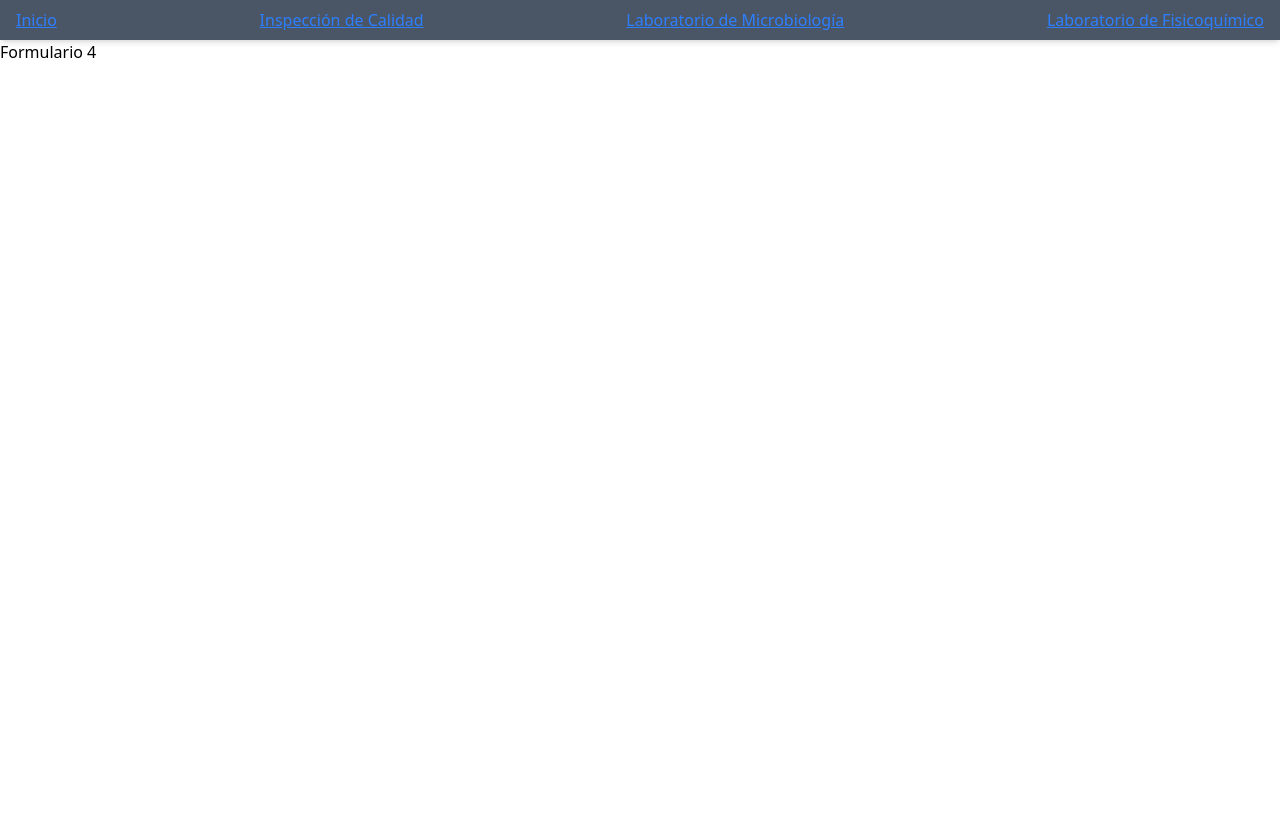
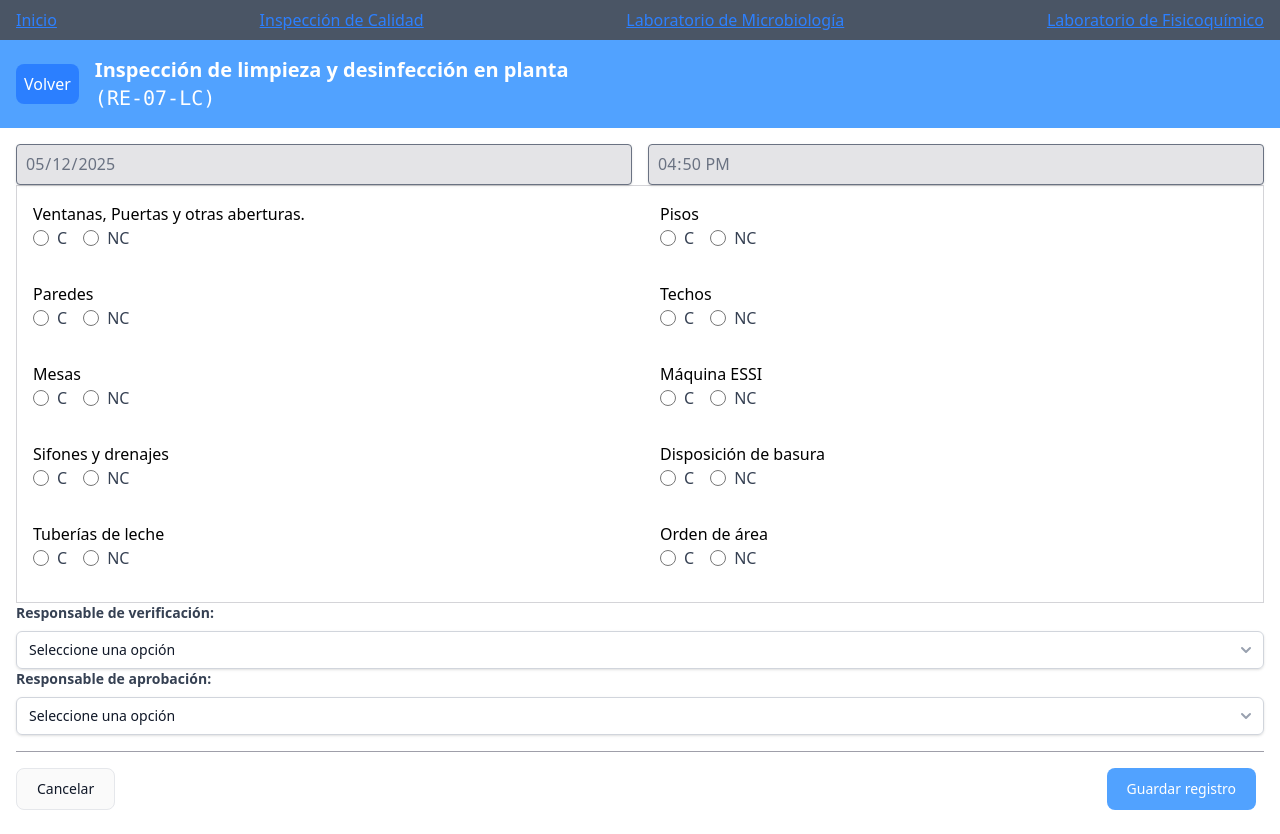
Before and after one commit to chrisladzamach/SCI, a React (Vite) app: page /form4 in a window 1280 px wide. Before the commit the page ends 800 px from the top, so only its background shows below. Built offline with nearby package versions, Linux system fonts and the light colour scheme.

Commit message:
añadidos los requisitos de C y NC al formulario 42

```diff
--- /dev/null
+++ b/src/components/atoms/inputs/InputCNC.tsx
@@ -0,0 +1,46 @@
+import { LabelComponent } from '../LabelComponent';
+
+interface InputCNCProps {
+  nombreCriterio: string;
+  value: string;
+  onChange: (value: string) => void;
+  name: string;
+}
+
+export const InputCNC: React.FC<InputCNCProps> = ({
+  nombreCriterio,
+  value,
+  onChange,
+  name,
+}) => {
+  return (
+    <div className="mb-4">
+      {/* <label className="block text-gray-700 text-sm font-bold mb-2">{nombreCriterio}</label> */}
+      <LabelComponent htmlFor={name} text={nombreCriterio} />
+      <div className="flex items-center space-x-4">
+        <label className="inline-flex items-center">
+          <input
+            type="radio"
+            className="form-radio h-4 w-4 text-indigo-600 focus:ring-indigo-500 border-gray-300"
+            name={name}
+            value="C"
+            checked={value === 'C'}
+            onChange={() => onChange('C')}
+          />
+          <span className="ml-2 text-gray-700">C</span>
+        </label>
+        <label className="inline-flex items-center">
+          <input
+            type="radio"
+            className="form-radio h-4 w-4 text-indigo-600 focus:ring-indigo-500 border-gray-300"
+            name={name}
+            value="NC"
+            checked={value === 'NC'}
+            onChange={() => onChange('NC')}
+          />
+          <span className="ml-2 text-gray-700">NC</span>
+        </label>
+      </div>
+    </div>
+  );
+};
--- a/src/pages/IC/IcForm4.tsx
+++ b/src/pages/IC/IcForm4.tsx
@@ -1,6 +1,201 @@
+import { FormButtons } from "../../components/molecules/FormButtons";
+import { Header } from "../../components/molecules/Header"
+import { useState } from "react";
+import { InputCNC }from "../../components/atoms/inputs/InputCNC";
+import { AutoDateTime } from "../../components/molecules/autoComponents/AutoDateTime";
+import { CustomSelect } from "../../components/atoms/CustomSelect";
+
+interface Options {
+  value: string;
+  label: string;
+}
 
 export const IcForm4 = () => {
+  const [cumpleRequisito1, setCumpleRequisito1] = useState('');
+  const [cumpleRequisito2, setCumpleRequisito2] = useState('');
+  const [cumpleRequisito3, setCumpleRequisito3] = useState('');
+  const [cumpleRequisito4, setCumpleRequisito4] = useState('');
+  const [cumpleRequisito5, setCumpleRequisito5] = useState('');
+  const [cumpleRequisito6, setCumpleRequisito6] = useState('');
+  const [cumpleRequisito7, setCumpleRequisito7] = useState('');
+  const [cumpleRequisito8, setCumpleRequisito8] = useState('');
+  const [cumpleRequisito9, setCumpleRequisito9] = useState('');
+  const [cumpleRequisito10, setCumpleRequisito10] = useState('');
+
+  const [verificationOfficerSelected, setVerificationOfficerSelected] = useState<Options | null>(null);
+  const [approvalOfficerSelected, setApprovalOfficerSelected] = useState<Options | null>(null);
+
+  const handleApprovalOfficerChange = (newValue: string | number) => {
+    const selectedApprovalOfficer = approvalOfficer.find(r => r.value === String(newValue));
+    setApprovalOfficerSelected(selectedApprovalOfficer || null);
+  };
+
+  const handleVerificationOfficerChange = (newValue: string | number) => {
+    const selectedVerificationOfficer = verificationOfficer.find(r => r.value === String(newValue));
+    setVerificationOfficerSelected(selectedVerificationOfficer || null);
+  };
+
+  const handleCumpleRequisito1Change = (valor: string) => {
+    setCumpleRequisito1(valor);
+    console.log('Requisito 1:', valor);
+  };
+
+  const handleCumpleRequisito2Change = (valor: string) => {
+    setCumpleRequisito2(valor);
+    console.log('Requisito 2:', valor);
+  };
+  const handleCumpleRequisito3Change = (valor: string) => {
+    setCumpleRequisito3(valor);
+    console.log('Requisito 3:', valor);
+  };
+  const handleCumpleRequisito4Change = (valor: string) => {
+    setCumpleRequisito4(valor);
+    console.log('Requisito 4:', valor);
+  };
+  const handleCumpleRequisito5Change = (valor: string) => {
+    setCumpleRequisito5(valor);
+    console.log('Requisito 5:', valor);
+  };
+  const handleCumpleRequisito6Change = (valor: string) => {
+    setCumpleRequisito6(valor);
+    console.log('Requisito 6:', valor);
+  };
+  const handleCumpleRequisito7Change = (valor: string) => {
+    setCumpleRequisito7(valor);
+    console.log('Requisito 7:', valor);
+  };
+  const handleCumpleRequisito8Change = (valor: string) => {
+    setCumpleRequisito8(valor);
+    console.log('Requisito 8:', valor);
+  };
+  const handleCumpleRequisito9Change = (valor: string) => {
+    setCumpleRequisito9(valor);
+    console.log('Requisito 9:', valor);
+  };
+  const handleCumpleRequisito10Change = (valor: string) => {
+    setCumpleRequisito10(valor);
+    console.log('Requisito 10:', valor);
+  };
+
+  const verificationOfficer: Options[] = [
+    { value: 'inspector-calidad1', label: 'Juliana Burbano' },
+    { value: 'inspector-calidad2', label: 'Wilder Barrero' },
+    { value: 'sistemas-de-gestion', label: 'Liceth Alfonso' },
+  ];
+
+  const approvalOfficer: Options[] = [
+    { value: 'Jefe de Calidad', label: 'Felipe algo' },
+  ]
+
+  const handleSubmit = (event: React.FormEvent) => {
+    event.preventDefault();
+
+    const currentDate = new Date();
+    const formData = {
+      fecha: currentDate.toLocaleDateString(),
+      hora: currentDate.toLocaleTimeString(),
+      requisito1: cumpleRequisito1,
+      requisito2: cumpleRequisito2,
+      responsableVerificacion: verificationOfficerSelected?.value || '',
+      responsableAprobacion: approvalOfficerSelected?.value || '',
+    };
+
+    console.log(formData);
+  };
+
   return (
-    <h2>Formulario 4</h2>
+    <div>
+      <Header formCode="(RE-07-LC)" formName="Inspección de limpieza y desinfección en planta" href="/icmain" />
+      <form action="" onSubmit={handleSubmit} className="p-4">
+        <section>
+          <AutoDateTime />
+        </section>
+        <section className="grid grid-cols-2 gap-x-10 gap-y-4 p-4 border-1 border-b border-zinc-300">
+          <InputCNC
+            nombreCriterio="Ventanas, Puertas y otras aberturas."
+            value={cumpleRequisito1}
+            onChange={handleCumpleRequisito1Change}
+            name="vpoa"
+          />
+
+          <InputCNC
+            nombreCriterio="Pisos"
+            value={cumpleRequisito2}
+            onChange={handleCumpleRequisito2Change}
+            name="Pisos"
+          />
+
+          <InputCNC
+            nombreCriterio="Paredes"
+            value={cumpleRequisito3}
+            onChange={handleCumpleRequisito3Change}
+            name="Paredes"
+          />
+
+          <InputCNC
+            nombreCriterio="Techos"
+            value={cumpleRequisito4}
+            onChange={handleCumpleRequisito4Change}
+            name="Techos"
+          />
+          <InputCNC
+            nombreCriterio="Mesas"
+            value={cumpleRequisito5}
+            onChange={handleCumpleRequisito5Change}
+            name="Mesas"
+          />
+
+          <InputCNC
+            nombreCriterio="Máquina ESSI"
+            value={cumpleRequisito6}
+            onChange={handleCumpleRequisito6Change}
+            name="MaquinaESSI"
+          />
+          <InputCNC
+            nombreCriterio="Sifones y drenajes"
+            value={cumpleRequisito7}
+            onChange={handleCumpleRequisito7Change}
+            name="Sifonesydrenajes"
+          />
+
+          <InputCNC
+            nombreCriterio="Disposición de basura"
+            value={cumpleRequisito8}
+            onChange={handleCumpleRequisito8Change}
+            name="DisposicionBasura"
+          />
+          <InputCNC
+            nombreCriterio="Tuberías de leche"
+            value={cumpleRequisito9}
+            onChange={handleCumpleRequisito9Change}
+            name="Tuberiasdeleche"
+          />
+
+          <InputCNC
+            nombreCriterio="Orden de área"
+            value={cumpleRequisito10}
+            onChange={handleCumpleRequisito10Change}
+            name="ordendearea"
+          />
+        </section>
+        <section>
+          <CustomSelect
+            options={verificationOfficer}
+            value={verificationOfficerSelected?.value}
+            onChange={handleVerificationOfficerChange}
+            className="w-full"
+            label="Responsable de verificación:"
+          />
+          <CustomSelect
+            options={approvalOfficer}
+            value={approvalOfficerSelected?.value}
+            onChange={handleApprovalOfficerChange}
+            className="w-full"
+            label="Responsable de aprobación:"
+          />
+        </section>
+        <FormButtons />
+      </form>
+    </div>
   )
 }
```
